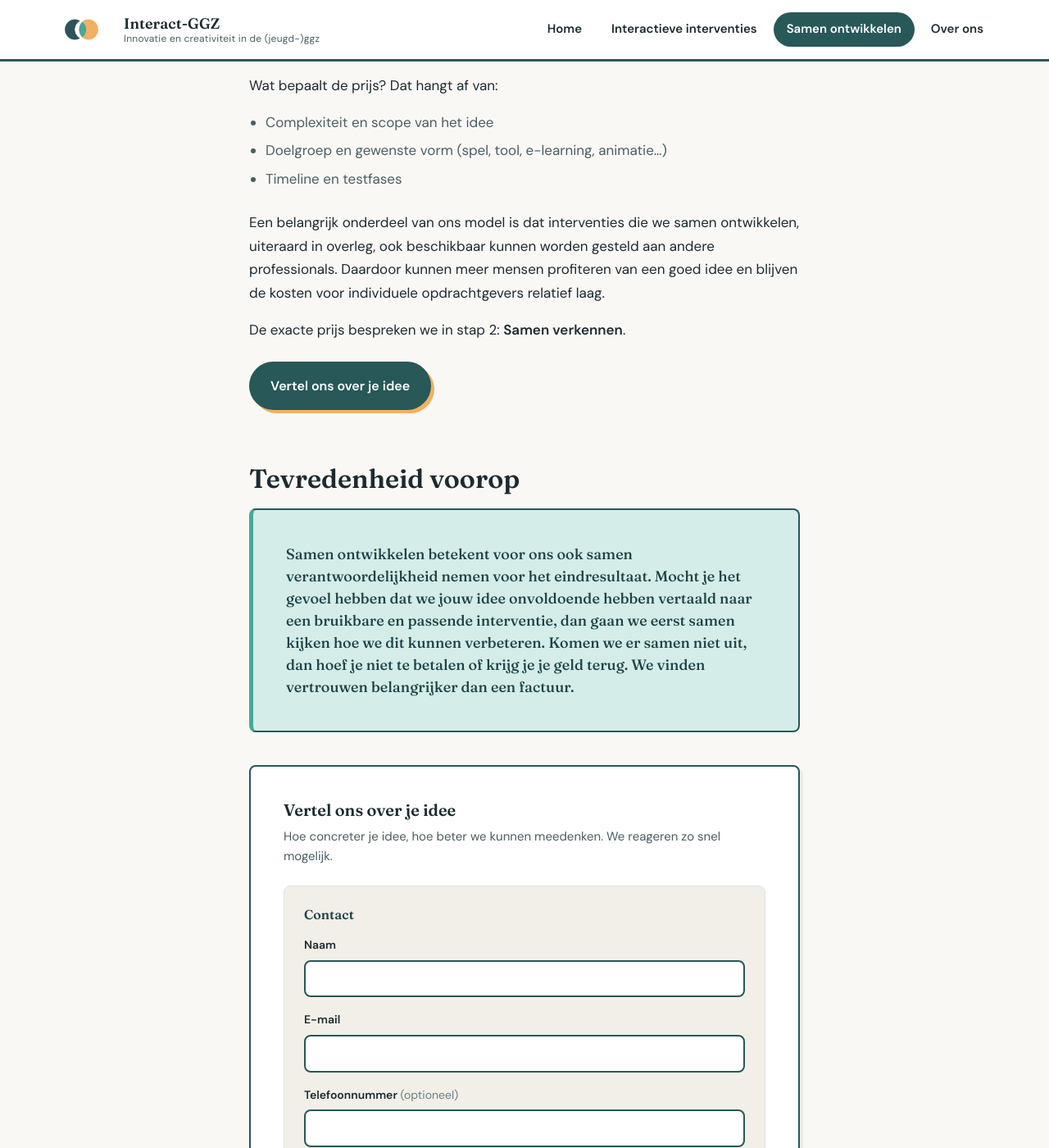
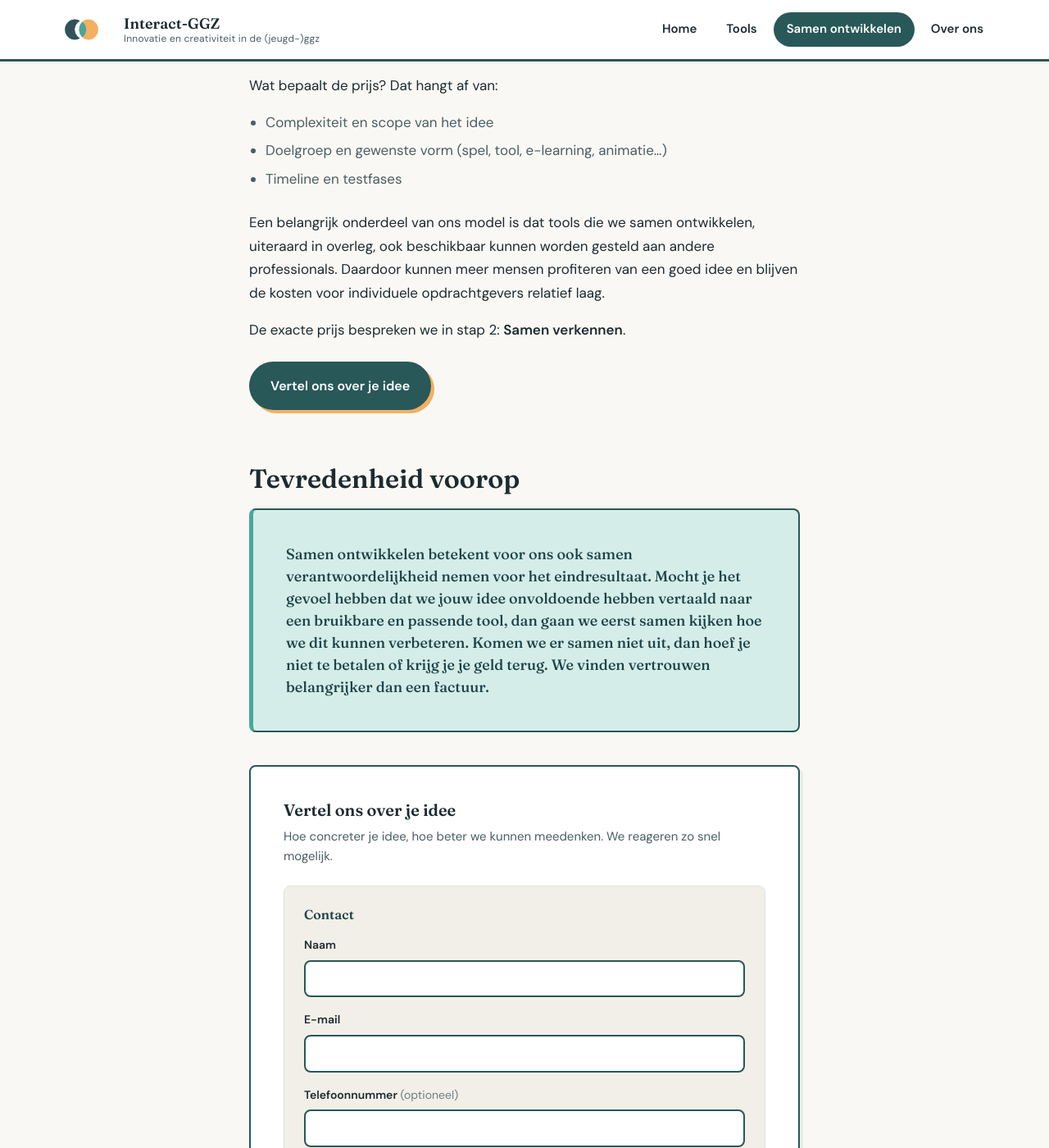
Before and after one commit to janwillemm/jari-website, a Jekyll site: the page built from samen-ontwikkelen.md, in a window 1280 px wide and 1400 px high, scrolled down 2942 px. Shown: the whole window at 82% size. Built offline with Jekyll 4.4.1, drawn with Linux system fonts in a browser that asks for light colours; some of the changed text lies outside the part shown.

Commit message:
Hernoem menu-item en pagina van Interactieve interventies naar Tools.
URL wordt /tools/; verwijzingen in footer en andere pagina's zijn mee bijgewerkt.

Co-authored-by: Cursor <cursoragent@cursor.com>

```diff
--- a/_config.yml
+++ b/_config.yml
@@ -1,6 +1,6 @@
 title: Interact-GGZ
 description: >-
-  Innovatiestudio voor de jeugd-ggz. Wij maken de jeugd-GGZ creatiever, speelser en innovatiever.
+  Innovatiestudio voor de jeugd-ggz. Wij maken de jeugd-GGZ creatiever, innovatiever en meer ervaringsgericht.
 tagline: Innovatie en creativiteit in de (jeugd-)ggz
 mission: Innovatiestudio voor de jeugd-ggz
 url: "https://interactggz.nl"
@@ -27,8 +27,8 @@ exclude:
 header_pages:
   - title: Home
     url: /
-  - title: Interactieve interventies
-    url: /interactieve-interventies/
+  - title: Tools
+    url: /tools/
   - title: Samen ontwikkelen
     url: /samen-ontwikkelen/
   - title: Over ons
--- a/_includes/footer.html
+++ b/_includes/footer.html
@@ -10,7 +10,7 @@
         loading="lazy"
         decoding="async"
       />
-      <p>{{ site.tagline }}. Interactieve interventies voor behandelaren en kinderen.</p>
+      <p>{{ site.tagline }}. Tools voor behandelaren en kinderen.</p>
     </div>
 
     <div>
--- a/samen-ontwikkelen.md
+++ b/samen-ontwikkelen.md
@@ -2,9 +2,9 @@
 layout: page
 content_measure: true
 heading: Samen ontwikkelen
-subtitle: Van idee naar interventie
+subtitle: Van idee naar tool
 intro: >-
-  Heb jij een idee voor een spel, werkvorm of interactieve interventie?
+  Heb jij een idee voor een spel, werkvorm of tool?
   Wij helpen je graag om dat idee werkelijkheid te maken.
 ---
 
@@ -18,7 +18,7 @@ Juist daar helpen wij graag bij.
 ## Welke ideeën zijn welkom?
 
 Alles is welkom. Denk groots en buiten de box. Er kan met behulp van AI waarschijnlijk
-zoveel meer dan je denkt. Je kunt kijken [welke interventies wij al hebben gemaakt]({{ '/interactieve-interventies/' | relative_url }})
+zoveel meer dan je denkt. Je kunt kijken [welke tools wij al hebben gemaakt]({{ '/tools/' | relative_url }})
 en aan welke we werken om te zien welke mogelijkheden er in ieder geval zijn. Je kunt
 bijvoorbeeld denken aan een spel voor je team of een spel voor cliënten, een ervaring
 om een therapievorm meer voelbaar te maken, een werkblad dat interactief is, een e-learning,
@@ -61,7 +61,7 @@ mogelijk is binnen korte tijd.
 
 ## Hoe werkt het?
 
-<p class="process-steps__indicator" aria-hidden="true">Vijf stappen van idee naar interventie</p>
+<p class="process-steps__indicator" aria-hidden="true">Vijf stappen van idee naar tool</p>
 
 <ol class="process-steps" aria-label="Proces in vijf stappen">
   <li class="process-step">
@@ -96,7 +96,7 @@ mogelijk is binnen korte tijd.
     <span class="process-step__number">5</span>
     <div>
       <h3 class="process-step__title">Lanceren</h3>
-      <p>Een bruikbare interventie die ingezet kan worden in de praktijk.</p>
+      <p>Een bruikbare tool die ingezet kan worden in de praktijk.</p>
     </div>
   </li>
 </ol>
@@ -128,7 +128,7 @@ mogelijk is binnen korte tijd.
 </ul>
 
 <p>
-  Een belangrijk onderdeel van ons model is dat interventies die we samen ontwikkelen,
+  Een belangrijk onderdeel van ons model is dat tools die we samen ontwikkelen,
   uiteraard in overleg, ook beschikbaar kunnen worden gesteld aan andere professionals.
   Daardoor kunnen meer mensen profiteren van een goed idee en blijven de kosten voor
   individuele opdrachtgevers relatief laag.
@@ -146,7 +146,7 @@ mogelijk is binnen korte tijd.
   <p>
     Samen ontwikkelen betekent voor ons ook samen verantwoordelijkheid nemen voor het
     eindresultaat. Mocht je het gevoel hebben dat we jouw idee onvoldoende hebben vertaald
-    naar een bruikbare en passende interventie, dan gaan we eerst samen kijken hoe we dit
+    naar een bruikbare en passende tool, dan gaan we eerst samen kijken hoe we dit
     kunnen verbeteren. Komen we er samen niet uit, dan hoef je niet te betalen of krijg je
     je geld terug. We vinden vertrouwen belangrijker dan een factuur.
   </p>
```
Also changed, not shown: over-ons.md (+4 -5 lines), tools.md (renamed from interactieve-interventies.md, +4 -4 lines), README.md.
